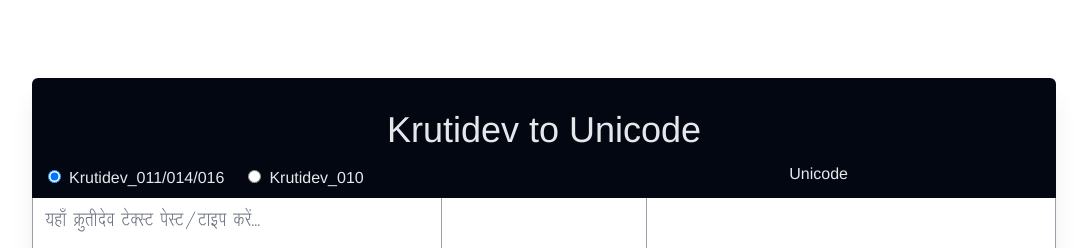
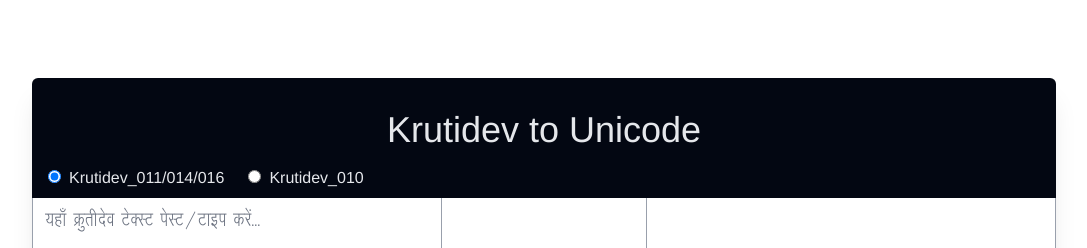
Before and after one commit to vishal0902/ktou, a React (Vite) app: page / in a window 1280 px wide. Shown: the top 248 px of the page, without its empty margins (96-1183 px from the left). Built offline with nearby package versions, Linux system fonts and the light colour scheme.

Commit message:
UI changes

```diff
--- a/src/ConverterWindow.tsx
+++ b/src/ConverterWindow.tsx
@@ -46,8 +46,8 @@
          rounded-t-md   text-gray-200  md:pt-5 pt-2">
           <div className="text-2xl md:text-4xl text-center mt-3">Krutidev to Unicode</div>
 
-          <div className="flex justify-between items-center">
-          <div>
+          {/* <div className="flex justify-between items-center">
+          <div> */}
           <div className="flex space-x-6 p-2 mt-2 ml-2">
             <div>
                 <input className="mr-2" defaultChecked type="radio" id="Krutidev014/016" name="fontName" value="Krutidev014/016"
@@ -60,11 +60,11 @@
                 <label htmlFor="Krutidev010">Krutidev_010</label>
             </div>
           </div>
-          </div>
+          {/* </div>
           <div className="mr-52">
               <span className="hidden md:flex">Unicode</span>
           </div>
-          </div>
+          </div> */}
 
 
         </div>
```
